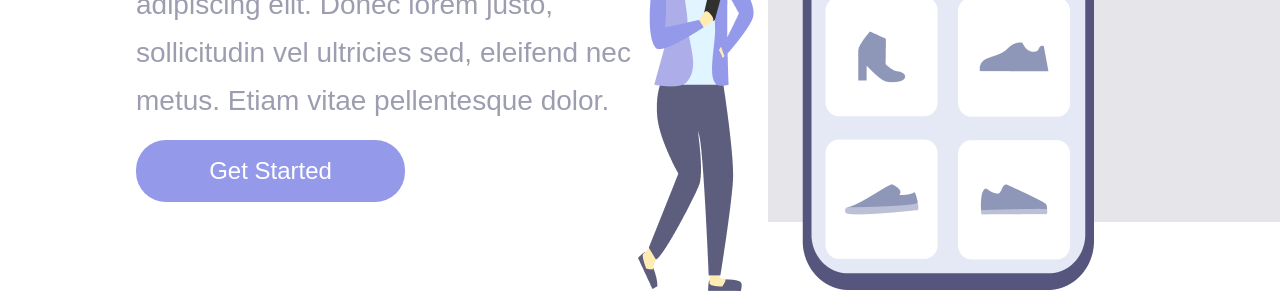
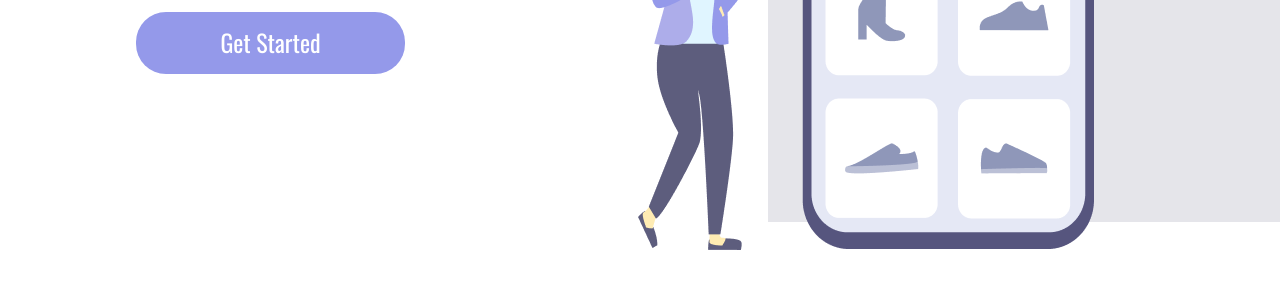
Before and after one commit to Eduardo-2603/PROJETO-2, a plain HTML site: page index.html in a window 1280 px wide. Shown: the part 578-869 px from the top of the page. After the commit the page ends 828 px from the top, so only its background shows below. Drawn offline with nearby package versions, Linux system fonts and the light colour scheme.

Commit message:
alteração1

```diff
--- a/index.html
+++ b/index.html
@@ -5,7 +5,9 @@
     <meta charset="UTF-8">
     <meta name="viewport" content="width=device-width, initial-scale=1.0">
     <link rel="stylesheet" href="./styles.css">
-
+    <link rel="preconnect" href="https://fonts.googleapis.com">
+    <link rel="preconnect" href="https://fonts.gstatic.com" crossorigin>
+    <link href="https://fonts.googleapis.com/css2?family=Oswald:wght@200;300;400;500;600;700&display=swap" rel="stylesheet">
     <title>Responsividade - css</title>
 </head>
 
```
